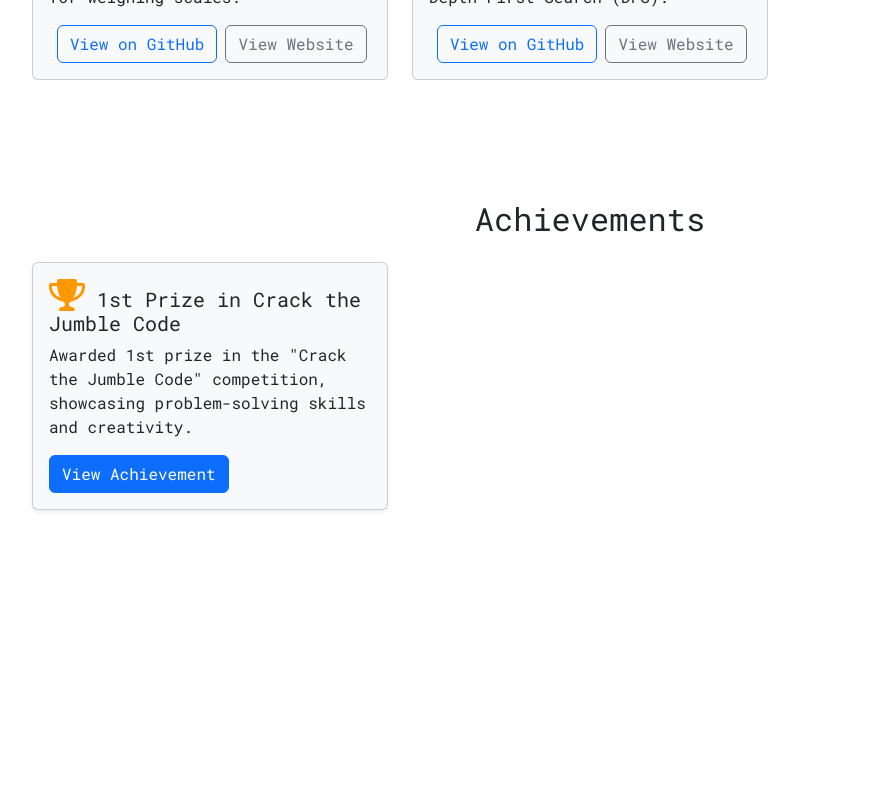
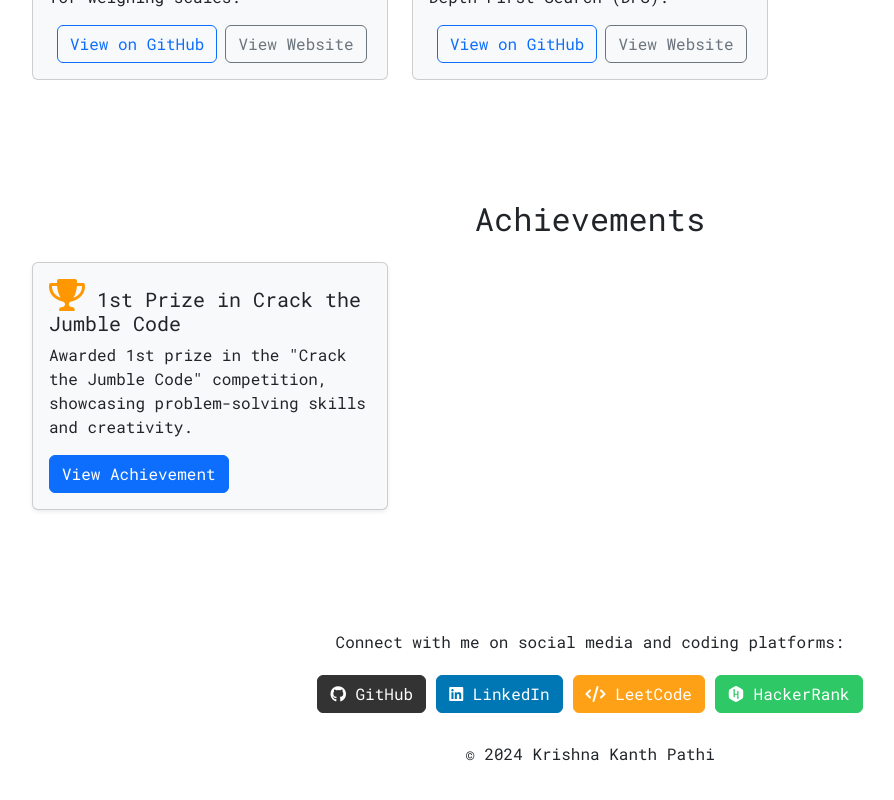
Before and after one commit to krishnakanthpathi/react-portfolio, a React (Vite) app: page / in a window 1280 px wide. Shown: the part 2079-2879 px from the top of the page, without its empty margins (50-944 px from the left). Before the commit the page ends 2661 px from the top, so only its background shows below. Built offline with nearby package versions, Linux system fonts and the light colour scheme.

Commit message:
footer added

```diff
--- a/src/App.jsx
+++ b/src/App.jsx
@@ -6,6 +6,7 @@ import About from "./components/About"
 import Skills from "./components/Skills"
 import Projects from "./components/Projects"
 import Achievements from "./components/Achievements"
+import Footer from "./components/Footer"
 import 'bootstrap/dist/css/bootstrap.min.css';
 
 function App() {
@@ -35,6 +36,7 @@ function App() {
       <Skills theme = {Dark} />
       <Projects theme = {Dark} />
       <Achievements theme = {Dark} />
+      <Footer  />
 
     </>
     )
--- /dev/null
+++ b/src/components/Footer.jsx
@@ -0,0 +1,48 @@
+export default function Footer() {
+    return (
+        <footer className="py-5 text-center">
+            <div className="container">
+                <p>Connect with me on social media and coding platforms:</p>
+                <div className="mb-3">
+                    <a
+                        href="https://github.com/krishnakanthpathi"
+                        className="btn"
+                        target="_blank"
+                        rel="noopener noreferrer"
+                        style={{ color: "#ffffff", backgroundColor: "#333333", borderColor: "#333333", margin: "5px" }}
+                    >
+                        <i className="fab fa-github"></i> GitHub
+                    </a>
+                    <a
+                        href="https://www.linkedin.com/in/krishna-kanth-166b31252/"
+                        className="btn"
+                        target="_blank"
+                        rel="noopener noreferrer"
+                        style={{ color: "#ffffff", backgroundColor: "#0077b5", borderColor: "#0077b5", margin: "5px" }}
+                    >
+                        <i className="fab fa-linkedin"></i> LinkedIn
+                    </a>
+                    <a
+                        href="https://leetcode.com/u/krishnakanthpathi/"
+                        className="btn"
+                        target="_blank"
+                        rel="noopener noreferrer"
+                        style={{ color: "#ffffff", backgroundColor: "#FFA116", borderColor: "#FFA116", margin: "5px" }}
+                    >
+                        <i className="fas fa-code"></i> LeetCode
+                    </a>
+                    <a
+                        href="https://www.hackerrank.com/profile/22A31A05I7"
+                        className="btn"
+                        target="_blank"
+                        rel="noopener noreferrer"
+                        style={{ color: "#ffffff", backgroundColor: "#2EC866", borderColor: "#2EC866", margin: "5px" }}
+                    >
+                        <i className="fab fa-hackerrank"></i> HackerRank
+                    </a>
+                </div>
+            </div>
+            <p className="mt-4">© 2024 Krishna Kanth Pathi</p>
+        </footer>
+    );
+}
```
